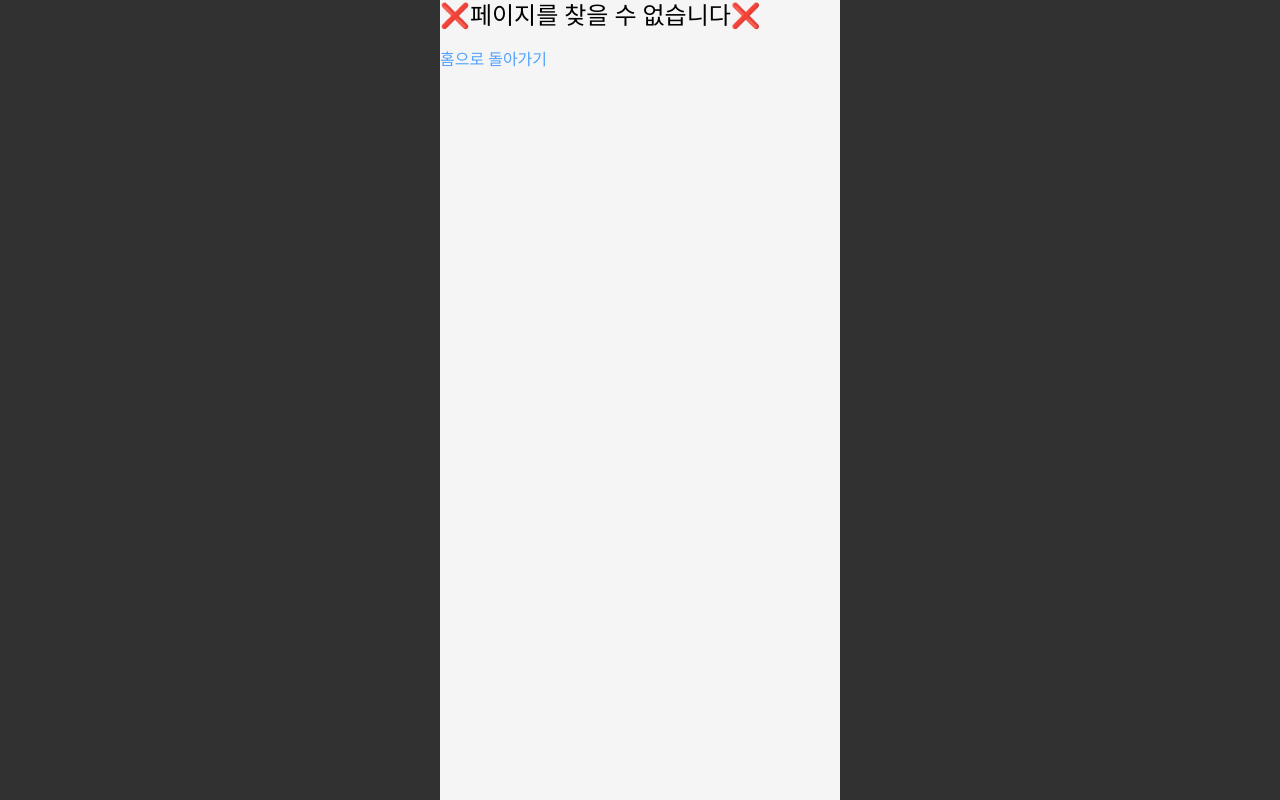
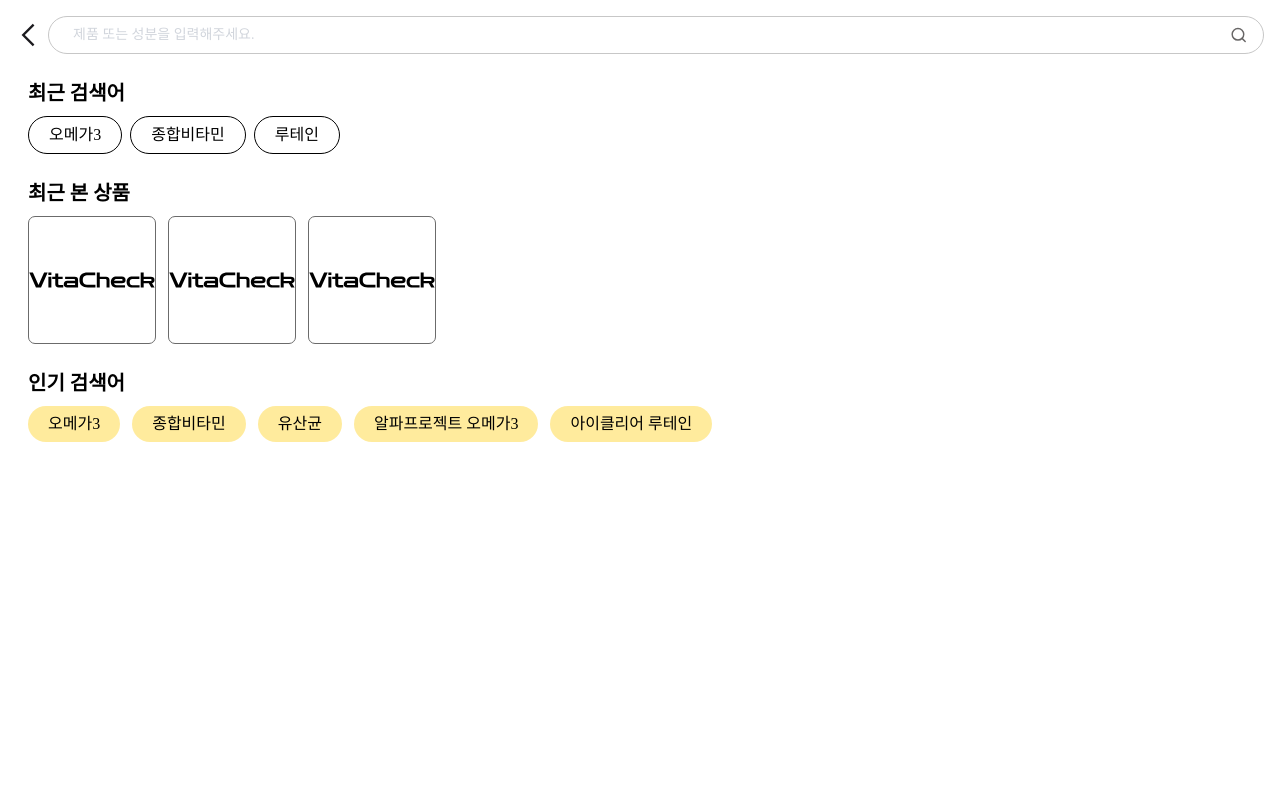
Before and after one commit to VitaCheck/vitacheck-fe, a React (Vite) app: page /search in a window 1280 px wide. Built offline with nearby package versions, Linux system fonts and the light colour scheme.

Commit message:
feat/#30: 검색 페이지 UI

```diff
--- a/src/App.tsx
+++ b/src/App.tsx
@@ -20,6 +20,7 @@ import EditProfilePage from "./pages/EditProfilePage";
 // 레이아웃
 import RootLayout from "./layout/RootLayout";
 import ScrapPage from "./pages/ScarpPage";
+import SearchPage from "./pages/SearchPage";
 
 const router = createBrowserRouter([
   {
@@ -83,6 +84,10 @@ const router = createBrowserRouter([
         path: "/scrap", // 마이페이지-스크랩
         element: <ScrapPage />,
       },
+      {
+        path: "/search", // 검색창
+        element: <SearchPage />,
+      },
     ],
   },
 ]);
--- /dev/null
+++ b/src/components/MainSearchBar.tsx
@@ -0,0 +1,28 @@
+import { useNavigate } from "react-router-dom";
+import Search from "../assets/search.svg";
+
+const SearchBar = () => {
+  const navigate = useNavigate();
+
+  const handleFocus = () => {
+    if (window.innerWidth < 640) {
+      navigate("/search");
+    }
+  };
+
+  return (
+    <div>
+      <div className="flex items-center w-full p-2 rounded-[44px] bg-[#FFFFFF] border border-[#F8BD00]">
+        <input
+          type="text"
+          placeholder="제품 또는 성분을 입력해주세요."
+          className="w-full ml-4 bg-transparent outline-none text-sm text-[#797979] placeholder-gray-300"
+          onFocus={handleFocus}
+        />
+        <img src={Search} alt="검색" className="w-[24px] h-[27px] mr-2" />
+      </div>
+    </div>
+  );
+};
+
+export default SearchBar;
--- a/src/components/NavBar.tsx
+++ b/src/components/NavBar.tsx
@@ -1,5 +1,5 @@
 import { useLocation, useNavigate, Link } from "react-router-dom";
-import SearchBar from "./SearchBar";
+import SearchBar from "./MainSearchBar";
 import Logo from "../assets/logo.svg";
 import Bell from "../assets/Bell.svg";
 import User from "../assets/User.svg";
@@ -14,7 +14,7 @@ const Navbar = () => {
   return (
     <header className="bg-white w-full">
       {/* 데스크탑 레이아웃 */}
-      <div className="hidden md:flex justify-between items-center w-full h-[100px]">
+      <div className="hidden sm:flex justify-between items-center w-full h-[100px]">
         {/* 로고 */}
         <Link
           to="/"
@@ -38,7 +38,7 @@ const Navbar = () => {
       </div>
 
       {/* 모바일 레이아웃 */}
-      <div className="md:hidden">
+      <div className="sm:hidden">
         {!isMainPage ? (
           // / 경로가 아닌 경우
           <div className="flex justify-between items-center pt-5 pb-3">
--- a/src/components/SearchBar.tsx
+++ b/src/components/SearchBar.tsx
@@ -1,16 +1,23 @@
-import Search from "../assets/search.svg";
+// import { useNavigate } from "react-router-dom";
+import { FiSearch } from "react-icons/fi";
 
 const SearchBar = () => {
+  // const navigate = useNavigate();
+
+  // const handleFocus = () => {
+  //   navigate("/search");
+  // };
+
   return (
     <div>
-      <div className="flex items-center w-full p-2 rounded-[44px] bg-[#FFFFFF] border border-[#F8BD00]">
+      <div className="flex items-center w-full p-2 rounded-[44px] bg-[#FFFFFF] border border-[#C7C7C7]">
         <input
           type="text"
           placeholder="제품 또는 성분을 입력해주세요."
           className="w-full ml-4 bg-transparent outline-none text-sm text-[#797979] placeholder-gray-300"
+          // onFocus={handleFocus}
         />
-        <img src={Search} alt="검색" className="w-[24px] h-[27px] mr-2" />
-        {/* <FiSearch className="text-gray-300 mr-2" size={18} /> */}
+        <FiSearch className="text-[#686666] mr-2" size={18} />
       </div>
     </div>
   );
--- a/src/layout/RootLayout.tsx
+++ b/src/layout/RootLayout.tsx
@@ -11,6 +11,7 @@ const RootLayout = () => {
     "/setting",
     "/scrap",
     "/ingredient",
+    "/search",
   ];
 
   const isMain = location.pathname === "/";
@@ -23,8 +24,8 @@ const RootLayout = () => {
   const paddingTopClass = hideNavbar
     ? ""
     : isMain
-      ? "pt-48 md:pt-25"
-      : "pt-15 md:pt-25";
+      ? "pt-48 sm:pt-25"
+      : "pt-15 sm:pt-25";
   return (
     <div className="font-[Pretendard] h-full flex flex-col">
       {!hideNavbar && (
--- /dev/null
+++ b/src/pages/SearchPage.tsx
@@ -0,0 +1,86 @@
+import SearchBar from "@/components/SearchBar";
+import { useNavigate } from "react-router-dom";
+import BackIcon from "../assets/back.svg";
+import Logo from "../assets/logo.svg";
+
+const recentSearches = ["오메가3", "종합비타민", "루테인"];
+const popularSearches = [
+  "오메가3",
+  "종합비타민",
+  "유산균",
+  "알파프로젝트 오메가3",
+  "아이클리어 루테인",
+];
+
+const recentProducts = [
+  { id: 1, img: Logo, alt: "하이리뷰 오메가3" },
+  { id: 2, img: Logo, alt: "비타민 병" },
+  { id: 3, img: Logo, alt: "루테인 제품" },
+];
+
+export default function SearchPage() {
+  const navigate = useNavigate();
+
+  return (
+    <div className="p-4 space-y-6">
+      {/* 검색창 */}
+      <div className="relative flex items-center gap-2">
+        <button onClick={() => navigate(-1)}>
+          <img
+            src={BackIcon}
+            alt="뒤로가기"
+            className="w-[24px] h-[24px] cursor-pointer"
+          />
+        </button>
+        <div className="flex-1">
+          <SearchBar />
+        </div>
+      </div>
+
+      {/* 최근 검색어 */}
+      <div className="px-3">
+        <h3 className="text-[20px] font-bold mb-2">최근 검색어</h3>
+        <div className="flex gap-2 flex-wrap">
+          {recentSearches.map((word, index) => (
+            <span
+              key={index}
+              className="px-[20px] py-[5.94px] border border-[#000000] rounded-full text-[16px]"
+            >
+              {word}
+            </span>
+          ))}
+        </div>
+      </div>
+
+      {/* 최근 본 상품 */}
+      <div className="px-3">
+        <h3 className="text-[20px] font-bold mb-2">최근 본 상품</h3>
+        <div className="flex gap-3 overflow-x-auto">
+          {recentProducts.map((product) => (
+            <img
+              key={product.id}
+              src={product.img}
+              alt={product.alt}
+              className="w-[128px] h-[128px] object-contain rounded-[7px] border border-[#6B6B6B]"
+            />
+          ))}
+        </div>
+      </div>
+
+      {/* 인기 검색어 */}
+      <div className="px-3">
+        <h3 className="text-[20px] font-bold mb-2">인기 검색어</h3>
+        <div className="flex gap-3 flex-wrap">
+          {popularSearches.map((word, index) => (
+            <span
+              key={index}
+              className="bg-[#FFEB9D] px-[20px] py-[5.94px] rounded-full text-[16px]"
+            >
+              {word}
+            </span>
+          ))}
+        </div>
+      </div>
+    </div>
+  );
+}
```
